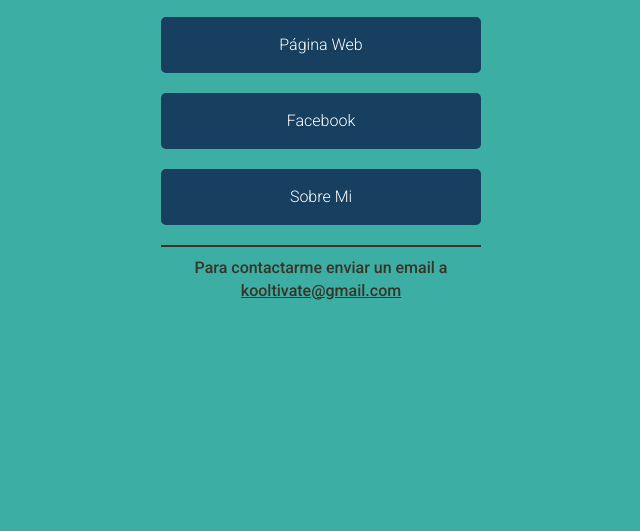
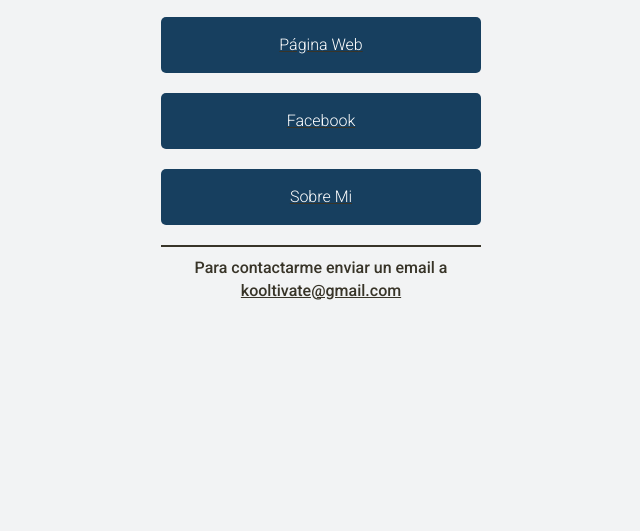
Before and after one commit to kooltivate/kooltivate.github.io, a plain HTML site: page index.html in a window 1280 px wide. Shown: the part 269-800 px from the top of the page, without its empty margins (319-959 px from the left). Drawn offline with Linux system fonts and the light colour scheme.

Commit message:
Cambiando cloro de Background

```diff
--- a/style.css
+++ b/style.css
@@ -2,6 +2,7 @@
     font-family: 'Roboto', sans-serif;
     color: #383428;
 }
+
 
 /*
 blue - #173F5F
@@ -10,7 +11,8 @@
 */
 
 body {
-  background-color: #3CAEA3;
+    /* background-color: #3CAEA3; */
+    background-color: #F2F3F4;
 }
 
 main {
```
Lines whose indentation alone changed are shown as unchanged.
